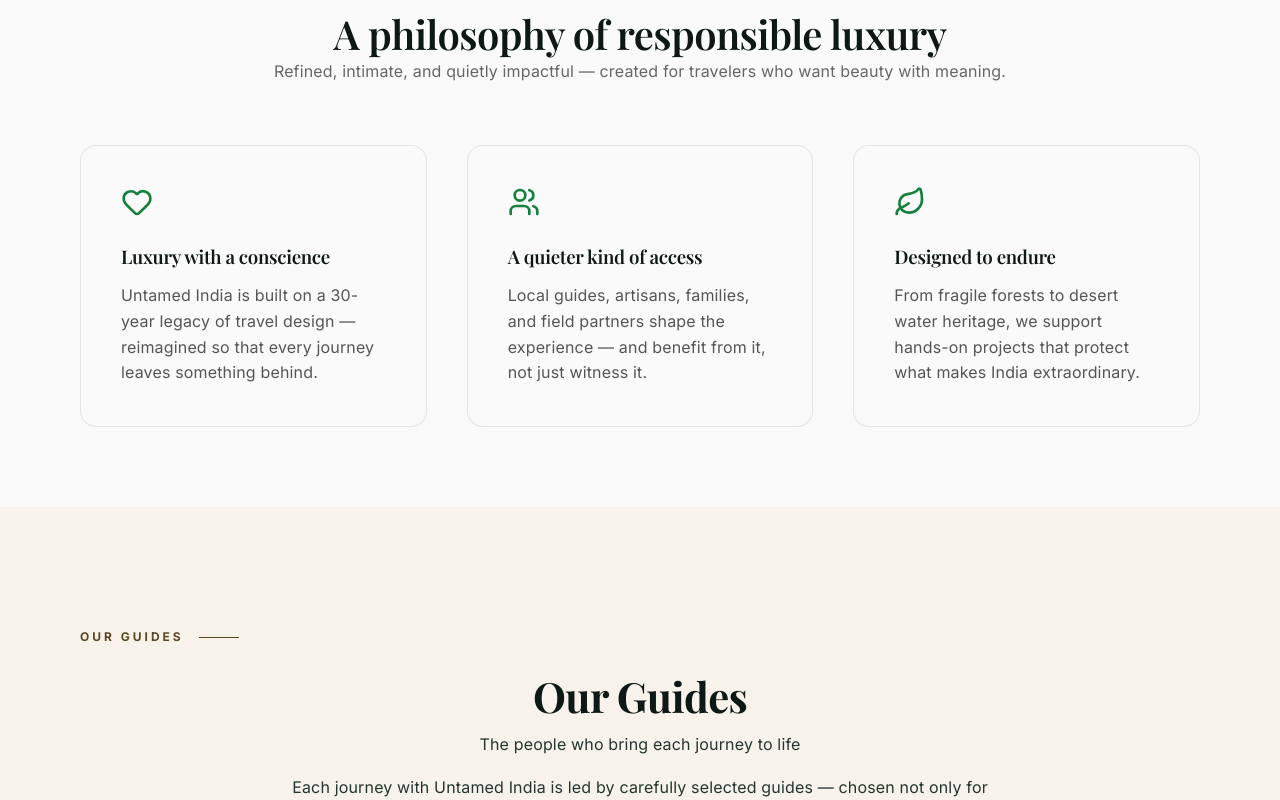
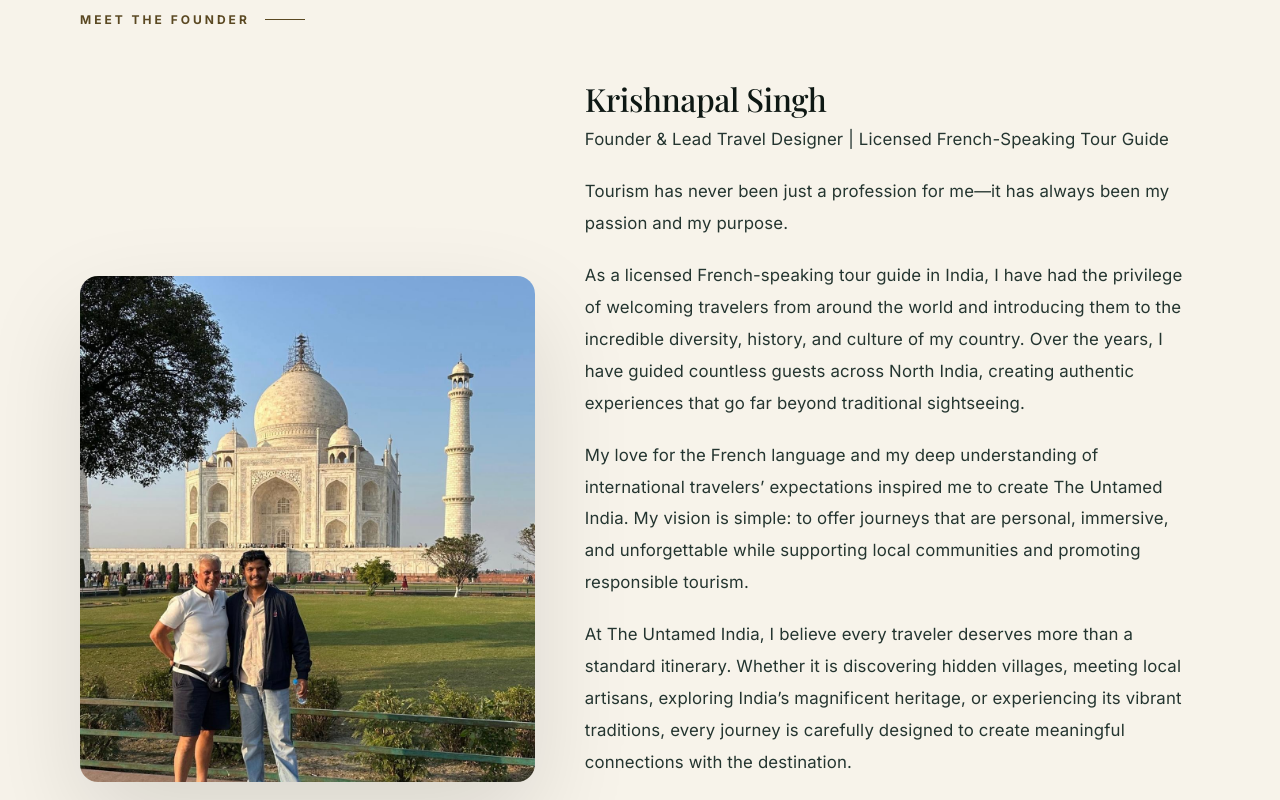
Before and after one commit to theuntamedindiatravel/untamed-india, a Next.js app: page /about in a window 1280 px wide. Shown: the part 3720-4520 px from the top of the page. Built offline with nearby package versions, Linux system fonts and the light colour scheme; a web font is replaced by a local one.

Commit message:
founders page

```diff
--- a/app/about/About.module.css
+++ b/app/about/About.module.css
@@ -123,6 +123,54 @@
   color: rgba(26, 26, 26, 0.6);
 }
 
+.founderBlock {
+  display: grid;
+  grid-template-columns: 0.85fr 1.15fr;
+  gap: 50px;
+  align-items: center;
+}
+
+.founderPhoto {
+  width: 100%;
+  border-radius: 18px;
+  overflow: hidden;
+  box-shadow: 0 40px 100px rgba(0, 0, 0, 0.12);
+}
+
+.founderPhoto img {
+  width: 100%;
+  height: 100%;
+  max-height: 520px;
+  object-fit: cover;
+  display: block;
+}
+
+.founderName {
+  font-family: var(--font-serif);
+  font-size: 2rem;
+  font-weight: 500;
+  margin-bottom: 6px;
+  color: var(--charcoal);
+}
+
+.founderRole {
+  font-size: 1rem;
+  color: var(--charcoal-soft);
+  font-style: italic;
+  margin-bottom: 24px;
+}
+
+.founderText p {
+  font-size: 1.05rem;
+  line-height: 1.9;
+  color: var(--charcoal-soft);
+  margin-bottom: 20px;
+}
+
+.founderText p:last-child {
+  margin-bottom: 0;
+}
+
 .reasonsGrid {
   display: grid;
   grid-template-columns: repeat(3, 1fr);
@@ -202,6 +250,10 @@
     grid-template-columns: 1fr;
   }
 
+  .founderBlock {
+    grid-template-columns: 1fr;
+  }
+
   .statsGrid {
     grid-template-columns: repeat(2, 1fr);
   }
--- a/app/about/page.tsx
+++ b/app/about/page.tsx
@@ -215,6 +215,60 @@
         </div>
       </section>
 
+      {/* Founder */}
+      <section className={styles.section}>
+        <div className="container">
+          <div style={{ textAlign: 'center', marginBottom: '50px' }}>
+            <span className="section-label">Meet the founder</span>
+          </div>
+          <div className={styles.founderBlock}>
+            <div className={styles.founderPhoto}>
+              <img
+                src="/founder/krishnapal-singh.jpg"
+                alt="Krishnapal Singh, Founder & Lead Travel Designer at Untamed India"
+                loading="lazy"
+                decoding="async"
+              />
+            </div>
+            <div className={styles.founderText}>
+              <h2 className={styles.founderName}>Krishnapal Singh</h2>
+              <p className={styles.founderRole}>Founder &amp; Lead Travel Designer | Licensed French-Speaking Tour Guide</p>
+
+              <p>Tourism has never been just a profession for me—it has always been my passion and my purpose.</p>
+
+              <p>
+                As a licensed French-speaking tour guide in India, I have had the privilege of welcoming travelers from around the
+                world and introducing them to the incredible diversity, history, and culture of my country. Over the years, I have
+                guided countless guests across North India, creating authentic experiences that go far beyond traditional
+                sightseeing.
+              </p>
+
+              <p>
+                My love for the French language and my deep understanding of international travelers&rsquo; expectations inspired me
+                to create The Untamed India. My vision is simple: to offer journeys that are personal, immersive, and unforgettable
+                while supporting local communities and promoting responsible tourism.
+              </p>
+
+              <p>
+                At The Untamed India, I believe every traveler deserves more than a standard itinerary. Whether it is discovering
+                hidden villages, meeting local artisans, exploring India&rsquo;s magnificent heritage, or experiencing its vibrant
+                traditions, every journey is carefully designed to create meaningful connections with the destination.
+              </p>
+
+              <p>
+                My goal is to build a travel company that is recognized for authenticity, professionalism, and exceptional service,
+                while showcasing the true spirit of India to travelers from across the globe.
+              </p>
+
+              <p>
+                I look forward to welcoming you to India and helping you discover the country through the eyes of someone who
+                proudly calls it home.
+              </p>
+            </div>
+          </div>
+        </div>
+      </section>
+
       {/* Why Us / Difference */}
       <section className={styles.section} style={{ backgroundColor: '#fafafa' }}>
         <div className="container">
--- a/components/Footer.tsx
+++ b/components/Footer.tsx
@@ -15,6 +15,7 @@
   ],
   company: [
     { label: 'Our Story', href: '/about' },
+    { label: 'Meet the Founder', href: '/founder' },
     { label: 'Luxury Hotels', href: '/luxury-hotels' },
     { label: "Women's Journeys", href: '/womens-journeys' },
     { label: 'All Tours', href: '/tours' },
```
Also changed, not shown: app/founder/page.tsx (added, +69 -0 lines), public/founder/krishnapal-singh.jpg (added).
